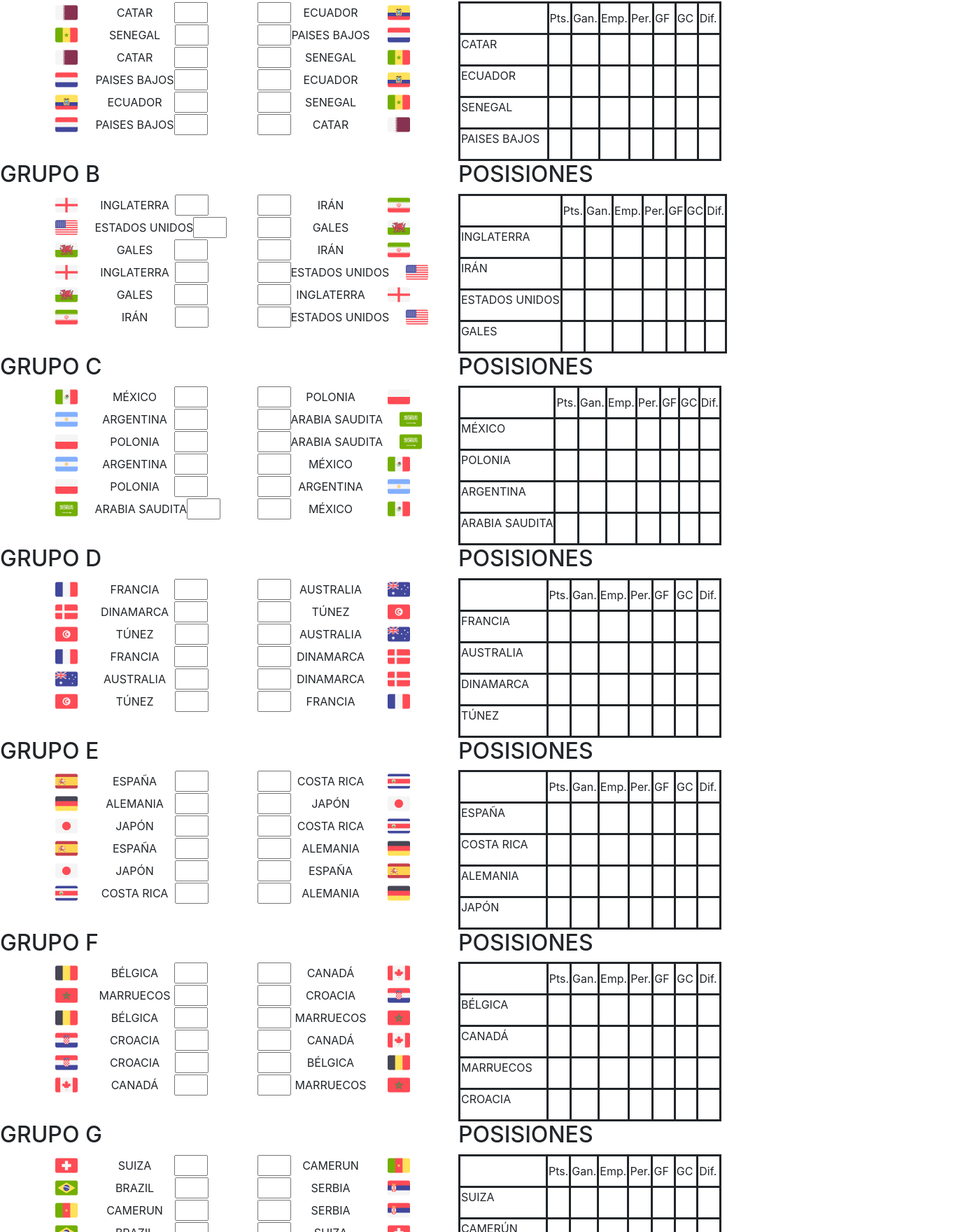
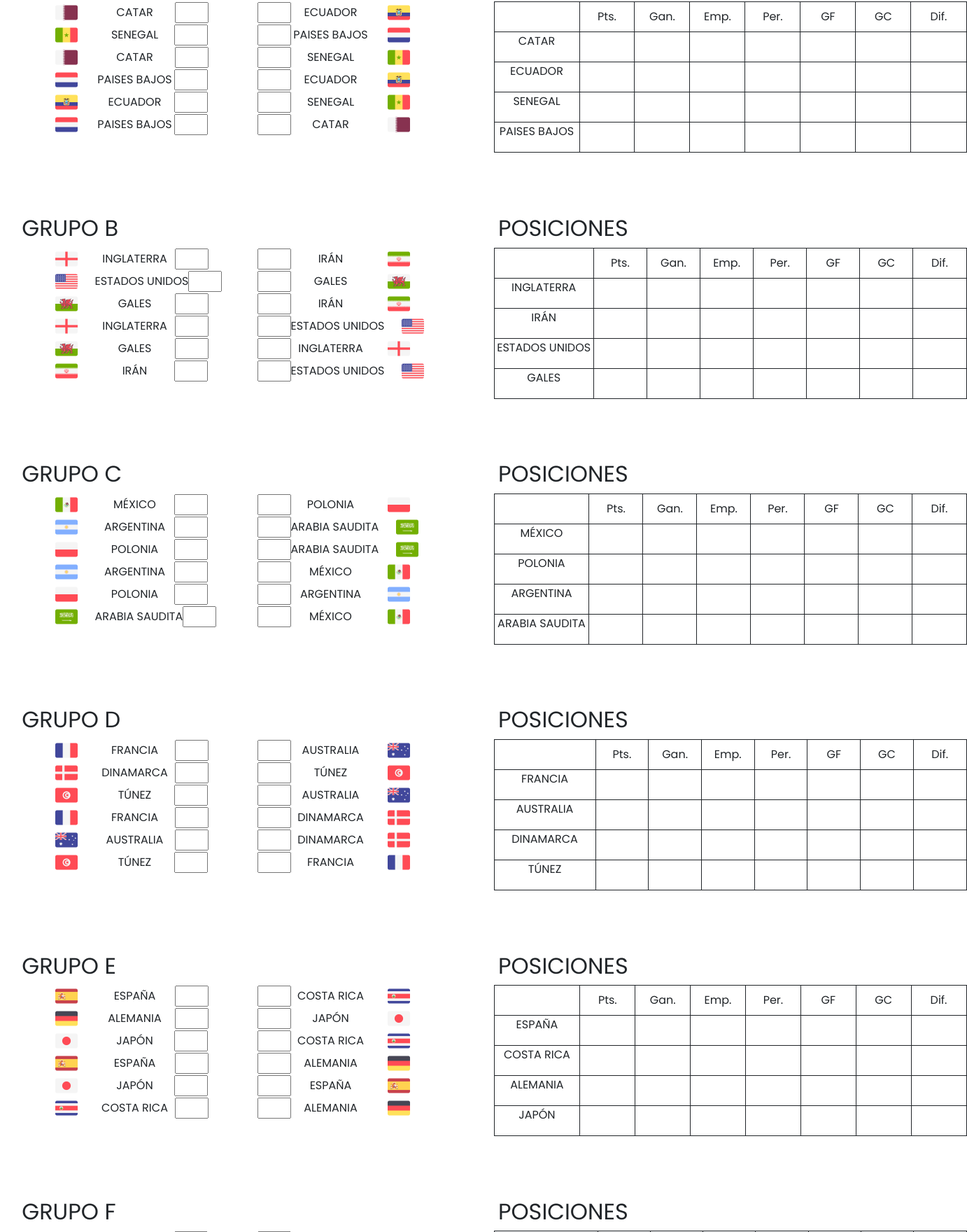
Before and after one commit to FlorenciaGalindezCasas/reto-mundial, an Angular app: page /home in a window 1280 px wide. Shown: the part 226-1986 px from the top of the page at 70% size, 1382 px wide, since content can reach past the window. Built offline with nearby package versions, Linux system fonts and the light colour scheme.

Commit message:
cambios en home

```diff
--- a/src/app/components/home/home.component.html
+++ b/src/app/components/home/home.component.html
@@ -30,10 +30,10 @@
         </div>
 
     </div>
-    <div class="col-sm-6">
-      <h2>POSISIONES</h2>
+    <div class="col-sm-6" class="posiciones">
+      <h2>POSICIONES</h2>
       <div>
-        <table style="width: 376px; height: 166px;" border="1">
+        <table style="width: 676px; height: 166px;" >
           <tbody>
           <tr>
           <td class="tablePais">
@@ -51,49 +51,49 @@
           <td class="tablePais">
           <p>CATAR</p>
           </td>
-          <td>&nbsp;</td>
-          <td>&nbsp;</td>
-          <td>&nbsp;</td>
-          <td>&nbsp;</td>
-          <td>&nbsp;</td>
-          <td>&nbsp;</td>
-          <td>&nbsp;</td>
+          <td><input type="number"></td>
+          <td><input type="number"></td>
+          <td><input type="number"></td>
+          <td><input type="number"></td>
+          <td><input type="number"></td>
+          <td><input type="number"></td>
+          <td><input type="number"></td>
           </tr>
           <tr>
           <td class="tablePais">
           <p>ECUADOR</p>
           </td>
-          <td>&nbsp;</td>
-          <td>&nbsp;</td>
-          <td>&nbsp;</td>
-          <td>&nbsp;</td>
-          <td>&nbsp;</td>
-          <td>&nbsp;</td>
-          <td>&nbsp;</td>
+          <td><input type="number"></td>
+          <td><input type="number"></td>
+          <td><input type="number"></td>
+          <td><input type="number"></td>
+          <td><input type="number"></td>
+          <td><input type="number"></td>
+          <td><input type="number"></td>
           </tr>
           <tr>
           <td class="tablePais">
           <p>SENEGAL</p>
           </td>
-          <td>&nbsp;</td>
-          <td>&nbsp;</td>
-          <td>&nbsp;</td>
-          <td>&nbsp;</td>
-          <td>&nbsp;</td>
-          <td>&nbsp;</td>
-          <td>&nbsp;</td>
+          <td><input type="number"></td>
+          <td><input type="number"></td>
+          <td><input type="number"></td>
+          <td><input type="number"></td>
+          <td><input type="number"></td>
+          <td><input type="number"></td>
+          <td><input type="number"></td>
           </tr>
           <tr>
           <td class="tablePais">
           <p>PAISES BAJOS</p>
           </td>
-          <td>&nbsp;</td>
-          <td>&nbsp;</td>
-          <td>&nbsp;</td>
-          <td>&nbsp;</td>
-          <td>&nbsp;</td>
-          <td>&nbsp;</td>
-          <td>&nbsp;</td>
+          <td><input type="number"></td>
+          <td><input type="number"></td>
+          <td><input type="number"></td>
+          <td><input type="number"></td>
+          <td><input type="number"></td>
+          <td><input type="number"></td>
+          <td><input type="number"></td>
           </tr>
         </tbody>
       </table>
@@ -132,10 +132,10 @@
 
 
     </div>
-    <div class="col-sm-6">
-      <h2>POSISIONES</h2>
+    <div class="col-sm-6"class="posiciones">
+      <h2>POSICIONES</h2>
       <div>
-        <table style="width: 376px; height: 166px;" border="1">
+        <table style="width: 676px; height: 166px;" >
           <tbody>
           <tr>
           <td class="tablePais">
@@ -153,49 +153,49 @@
           <td class="tablePais">
           <p>INGLATERRA</p>
           </td>
-          <td>&nbsp;</td>
-          <td>&nbsp;</td>
-          <td>&nbsp;</td>
-          <td>&nbsp;</td>
-          <td>&nbsp;</td>
-          <td>&nbsp;</td>
-          <td>&nbsp;</td>
+          <td><input type="number"></td>
+          <td><input type="number"></td>
+          <td><input type="number"></td>
+          <td><input type="number"></td>
+          <td><input type="number"></td>
+          <td><input type="number"></td>
+          <td><input type="number"></td>
           </tr>
           <tr>
           <td class="tablePais">
           <p>IRÁN</p>
           </td>
-          <td>&nbsp;</td>
-          <td>&nbsp;</td>
-          <td>&nbsp;</td>
-          <td>&nbsp;</td>
-          <td>&nbsp;</td>
-          <td>&nbsp;</td>
-          <td>&nbsp;</td>
+          <td><input type="number"></td>
+          <td><input type="number"></td>
+          <td><input type="number"></td>
+          <td><input type="number"></td>
+          <td><input type="number"></td>
+          <td><input type="number"></td>
+          <td><input type="number"></td>
           </tr>
           <tr>
           <td class="tablePais">
           <p>ESTADOS UNIDOS</p>
           </td>
-          <td>&nbsp;</td>
-          <td>&nbsp;</td>
-          <td>&nbsp;</td>
-          <td>&nbsp;</td>
-          <td>&nbsp;</td>
-          <td>&nbsp;</td>
-          <td>&nbsp;</td>
+          <td><input type="number"></td>
+          <td><input type="number"></td>
+          <td><input type="number"></td>
+          <td><input type="number"></td>
+          <td><input type="number"></td>
+          <td><input type="number"></td>
+          <td><input type="number"></td>
           </tr>
           <tr>
           <td class="tablePais">
           <p>GALES</p>
           </td>
-          <td>&nbsp;</td>
-          <td>&nbsp;</td>
-          <td>&nbsp;</td>
-          <td>&nbsp;</td>
-          <td>&nbsp;</td>
-          <td>&nbsp;</td>
-          <td>&nbsp;</td>
+          <td><input type="number"></td>
+          <td><input type="number"></td>
+          <td><input type="number"></td>
+          <td><input type="number"></td>
+          <td><input type="number"></td>
+          <td><input type="number"></td>
+          <td><input type="number"></td>
           </tr>
         </tbody>
       </table>
@@ -231,10 +231,10 @@
         </div>
 
     </div>
-    <div class="col-sm-6">
-     <h2>POSISIONES</h2>
+    <div class="col-sm-6"class="posiciones">
+     <h2>POSICIONES</h2>
       <div>
-        <table style="width: 376px; height: 166px;" border="1">
+        <table style="width: 676px; height: 166px;" >
           <tbody>
           <tr>
           <td class="tablePais">
@@ -252,49 +252,49 @@
           <td class="tablePais">
           <p>MÉXICO</p>
           </td>
-          <td>&nbsp;</td>
-          <td>&nbsp;</td>
-          <td>&nbsp;</td>
-          <td>&nbsp;</td>
-          <td>&nbsp;</td>
-          <td>&nbsp;</td>
-          <td>&nbsp;</td>
+          <td><input type="number"></td>
+          <td><input type="number"></td>
+          <td><input type="number"></td>
+          <td><input type="number"></td>
+          <td><input type="number"></td>
+          <td><input type="number"></td>
+          <td><input type="number"></td>
           </tr>
           <tr>
           <td class="tablePais">
           <p>POLONIA</p>
           </td>
-          <td>&nbsp;</td>
-          <td>&nbsp;</td>
-          <td>&nbsp;</td>
-          <td>&nbsp;</td>
-          <td>&nbsp;</td>
-          <td>&nbsp;</td>
-          <td>&nbsp;</td>
+          <td><input type="number"></td>
+          <td><input type="number"></td>
+          <td><input type="number"></td>
+          <td><input type="number"></td>
+          <td><input type="number"></td>
+          <td><input type="number"></td>
+          <td><input type="number"></td>
           </tr>
           <tr>
           <td class="tablePais">
           <p>ARGENTINA</p>
           </td>
-          <td>&nbsp;</td>
-          <td>&nbsp;</td>
-          <td>&nbsp;</td>
-          <td>&nbsp;</td>
-          <td>&nbsp;</td>
-          <td>&nbsp;</td>
-          <td>&nbsp;</td>
+          <td><input type="number"></td>
+          <td><input type="number"></td>
+          <td><input type="number"></td>
+          <td><input type="number"></td>
+          <td><input type="number"></td>
+          <td><input type="number"></td>
+          <td><input type="number"></td>
           </tr>
           <tr>
           <td class="tablePais">
           <p>ARABIA SAUDITA</p>
           </td>
-          <td>&nbsp;</td>
-          <td>&nbsp;</td>
-          <td>&nbsp;</td>
-          <td>&nbsp;</td>
-          <td>&nbsp;</td>
-          <td>&nbsp;</td>
-          <td>&nbsp;</td>
+          <td><input type="number"></td>
+          <td><input type="number"></td>
+          <td><input type="number"></td>
+          <td><input type="number"></td>
+          <td><input type="number"></td>
+          <td><input type="number"></td>
+          <td><input type="number"></td>
           </tr>
         </tbody>
       </table>
@@ -329,10 +329,10 @@
             </div>
         </div>
       </div>
-      <div class="col-sm-6">
-       <h2>POSISIONES</h2>
+      <div class="col-sm-6"class="posiciones">
+       <h2>POSICIONES</h2>
        <div>
-        <table style="width: 376px; height: 166px;" border="1">
+        <table style="width: 676px; height: 166px;" >
           <tbody>
           <tr>
           <td class="tablePais">
@@ -350,49 +350,49 @@
           <td class="tablePais">
           <p>FRANCIA</p>
           </td>
-          <td>&nbsp;</td>
-          <td>&nbsp;</td>
-          <td>&nbsp;</td>
-          <td>&nbsp;</td>
-          <td>&nbsp;</td>
-          <td>&nbsp;</td>
-          <td>&nbsp;</td>
+          <td><input type="number"></td>
+          <td><input type="number"></td>
+          <td><input type="number"></td>
+          <td><input type="number"></td>
+          <td><input type="number"></td>
+          <td><input type="number"></td>
+          <td><input type="number"></td>
           </tr>
           <tr>
           <td class="tablePais">
           <p>AUSTRALIA</p>
           </td>
-          <td>&nbsp;</td>
-          <td>&nbsp;</td>
-          <td>&nbsp;</td>
-          <td>&nbsp;</td>
-          <td>&nbsp;</td>
-          <td>&nbsp;</td>
-          <td>&nbsp;</td>
+          <td><input type="number"></td>
+          <td><input type="number"></td>
+          <td><input type="number"></td>
+          <td><input type="number"></td>
+          <td><input type="number"></td>
+          <td><input type="number"></td>
+          <td><input type="number"></td>
           </tr>
           <tr>
           <td class="tablePais">
           <p>DINAMARCA</p>
           </td>
-          <td>&nbsp;</td>
-          <td>&nbsp;</td>
-          <td>&nbsp;</td>
-          <td>&nbsp;</td>
-          <td>&nbsp;</td>
-          <td>&nbsp;</td>
-          <td>&nbsp;</td>
+          <td><input type="number"></td>
+          <td><input type="number"></td>
+          <td><input type="number"></td>
+          <td><input type="number"></td>
+          <td><input type="number"></td>
+          <td><input type="number"></td>
+          <td><input type="number"></td>
           </tr>
           <tr>
           <td class="tablePais">
           <p>TÚNEZ</p>
           </td>
-          <td>&nbsp;</td>
-          <td>&nbsp;</td>
-          <td>&nbsp;</td>
-          <td>&nbsp;</td>
-          <td>&nbsp;</td>
-          <td>&nbsp;</td>
-          <td>&nbsp;</td>
+          <td><input type="number"></td>
+          <td><input type="number"></td>
+          <td><input type="number"></td>
+          <td><input type="number"></td>
+          <td><input type="number"></td>
+          <td><input type="number"></td>
+          <td><input type="number"></td>
           </tr>
         </tbody>
       </table>
@@ -430,10 +430,10 @@
             </div>
         </div>
     </div>
-    <div class="col-sm-6">
-      <h2>POSISIONES</h2>
+    <div class="col-sm-6"class="posiciones">
+      <h2>POSICIONES</h2>
       <div>
-        <table style="width: 376px; height: 166px;" border="1">
+        <table style="width: 676px; height: 166px;" >
           <tbody>
           <tr>
           <td class="tablePais">
@@ -451,49 +451,49 @@
           <td class="tablePais">
           <p>ESPAÑA</p>
           </td>
-          <td>&nbsp;</td>
-          <td>&nbsp;</td>
-          <td>&nbsp;</td>
-          <td>&nbsp;</td>
-          <td>&nbsp;</td>
-          <td>&nbsp;</td>
-          <td>&nbsp;</td>
+          <td><input type="number"></td>
+          <td><input type="number"></td>
+          <td><input type="number"></td>
+          <td><input type="number"></td>
+          <td><input type="number"></td>
+          <td><input type="number"></td>
+          <td><input type="number"></td>
           </tr>
           <tr>
           <td class="tablePais">
           <p>COSTA RICA</p>
           </td>
-          <td>&nbsp;</td>
-          <td>&nbsp;</td>
-          <td>&nbsp;</td>
-          <td>&nbsp;</td>
-          <td>&nbsp;</td>
-          <td>&nbsp;</td>
-          <td>&nbsp;</td>
+          <td><input type="number"></td>
+          <td><input type="number"></td>
+          <td><input type="number"></td>
+          <td><input type="number"></td>
+          <td><input type="number"></td>
+          <td><input type="number"></td>
+          <td><input type="number"></td>
           </tr>
           <tr>
           <td class="tablePais">
           <p>ALEMANIA</p>
           </td>
-          <td>&nbsp;</td>
-          <td>&nbsp;</td>
-          <td>&nbsp;</td>
-          <td>&nbsp;</td>
-          <td>&nbsp;</td>
-          <td>&nbsp;</td>
-          <td>&nbsp;</td>
+          <td><input type="number"></td>
+          <td><input type="number"></td>
+          <td><input type="number"></td>
+          <td><input type="number"></td>
+          <td><input type="number"></td>
+          <td><input type="number"></td>
+          <td><input type="number"></td>
           </tr>
           <tr>
           <td class="tablePais">
           <p>JAPÓN</p>
           </td>
-          <td>&nbsp;</td>
-          <td>&nbsp;</td>
-          <td>&nbsp;</td>
-          <td>&nbsp;</td>
-          <td>&nbsp;</td>
-          <td>&nbsp;</td>
-          <td>&nbsp;</td>
+          <td><input type="number"></td>
+          <td><input type="number"></td>
+          <td><input type="number"></td>
+          <td><input type="number"></td>
+          <td><input type="number"></td>
+          <td><input type="number"></td>
+          <td><input type="number"></td>
           </tr>
         </tbody>
       </table>
@@ -527,10 +527,10 @@
             </div>
         </div>
     </div>
-    <div class="col-sm-6">
-      <h2>POSISIONES</h2>
+    <div class="col-sm-6"class="posiciones">
+      <h2>POSICIONES</h2>
       <div>
-        <table style="width: 376px; height: 166px;" border="1">
+        <table style="width: 676px; height: 166px;" >
           <tbody>
           <tr>
           <td class="tablePais">
@@ -548,49 +548,49 @@
           <td class="tablePais">
           <p>BÉLGICA</p>
           </td>
-          <td>&nbsp;</td>
-          <td>&nbsp;</td>
-          <td>&nbsp;</td>
-          <td>&nbsp;</td>
-          <td>&nbsp;</td>
-          <td>&nbsp;</td>
-          <td>&nbsp;</td>
+          <td><input type="number"></td>
+          <td><input type="number"></td>
+          <td><input type="number"></td>
+          <td><input type="number"></td>
+          <td><input type="number"></td>
+          <td><input type="number"></td>
+          <td><input type="number"></td>
           </tr>
           <tr>
           <td class="tablePais">
           <p>CANADÁ</p>
           </td>
-          <td>&nbsp;</td>
-          <td>&nbsp;</td>
-          <td>&nbsp;</td>
-          <td>&nbsp;</td>
-          <td>&nbsp;</td>
-          <td>&nbsp;</td>
-          <td>&nbsp;</td>
+          <td><input type="number"></td>
+          <td><input type="number"></td>
+          <td><input type="number"></td>
+          <td><input type="number"></td>
+          <td><input type="number"></td>
+          <td><input type="number"></td>
+          <td><input type="number"></td>
           </tr>
           <tr>
           <td class="tablePais">
           <p>MARRUECOS</p>
           </td>
-          <td>&nbsp;</td>
-          <td>&nbsp;</td>
-          <td>&nbsp;</td>
-          <td>&nbsp;</td>
-          <td>&nbsp;</td>
-          <td>&nbsp;</td>
-          <td>&nbsp;</td>
+          <td><input type="number"></td>
+          <td><input type="number"></td>
+          <td><input type="number"></td>
+          <td><input type="number"></td>
+          <td><input type="number"></td>
+          <td><input type="number"></td>
+          <td><input type="number"></td>
           </tr>
           <tr>
           <td class="tablePais">
           <p>CROACIA</p>
           </td>
-          <td>&nbsp;</td>
-          <td>&nbsp;</td>
-          <td>&nbsp;</td>
-          <td>&nbsp;</td>
-          <td>&nbsp;</td>
-          <td>&nbsp;</td>
-          <td>&nbsp;</td>
+          <td><input type="number"></td>
+          <td><input type="number"></td>
+          <td><input type="number"></td>
+          <td><input type="number"></td>
+          <td><input type="number"></td>
+          <td><input type="number"></td>
+          <td><input type="number"></td>
           </tr>
         </tbody>
       </table>
@@ -626,10 +626,10 @@
           </div>
         </div>
     </div>
-    <div class="col-sm-6">
-      <h2>POSISIONES</h2>
+    <div class="col-sm-6"class="posiciones">
+      <h2>POSICIONES</h2>
       <div>
-        <table style="width: 376px; height: 166px;" border="1">
+        <table style="width: 676px; height: 166px;" >
           <tbody>
           <tr>
           <td class="tablePais">
@@ -647,49 +647,49 @@
           <td class="tablePais">
           <p>SUIZA</p>
           </td>
-          <td>&nbsp;</td>
-          <td>&nbsp;</td>
-          <td>&nbsp;</td>
-          <td>&nbsp;</td>
-          <td>&nbsp;</td>
-          <td>&nbsp;</td>
-          <td>&nbsp;</td>
+          <td><input type="number"></td>
+          <td><input type="number"></td>
+          <td><input type="number"></td>
+          <td><input type="number"></td>
+          <td><input type="number"></td>
+          <td><input type="number"></td>
+          <td><input type="number"></td>
           </tr>
           <tr>
           <td class="tablePais">
           <p>CAMERÚN</p>
           </td>
-          <td>&nbsp;</td>
-          <td>&nbsp;</td>
-          <td>&nbsp;</td>
-          <td>&nbsp;</td>
-          <td>&nbsp;</td>
-          <td>&nbsp;</td>
-          <td>&nbsp;</td>
+          <td><input type="number"></td>
+          <td><input type="number"></td>
+          <td><input type="number"></td>
+          <td><input type="number"></td>
+          <td><input type="number"></td>
+          <td><input type="number"></td>
+          <td><input type="number"></td>
           </tr>
           <tr>
           <td class="tablePais">
           <p>BRASIL</p>
           </td>
-          <td>&nbsp;</td>
-          <td>&nbsp;</td>
-          <td>&nbsp;</td>
-          <td>&nbsp;</td>
-          <td>&nbsp;</td>
-          <td>&nbsp;</td>
-          <td>&nbsp;</td>
+          <td><input type="number"></td>
+          <td><input type="number"></td>
+          <td><input type="number"></td>
+          <td><input type="number"></td>
+          <td><input type="number"></td>
+          <td><input type="number"></td>
+          <td><input type="number"></td>
           </tr>
           <tr>
           <td class="tablePais">
           <p>SERBIA</p>
           </td>
-          <td>&nbsp;</td>
-          <td>&nbsp;</td>
-          <td>&nbsp;</td>
-          <td>&nbsp;</td>
-          <td>&nbsp;</td>
-          <td>&nbsp;</td>
-          <td>&nbsp;</td>
+          <td><input type="number"></td>
+          <td><input type="number"></td>
+          <td><input type="number"></td>
+          <td><input type="number"></td>
+          <td><input type="number"></td>
+          <td><input type="number"></td>
+          <td><input type="number"></td>
           </tr>
         </tbody>
       </table>
@@ -723,10 +723,10 @@
       </div>
     </div>
   </div>
-  <div class="col-sm-6">
-      <h2>POSISIONES</h2>
+  <div class="col-sm-6"class="posiciones">
+      <h2>POSICIONES</h2>
       <div>
-        <table style="width: 376px; height: 166px;" border="1">
+        <table style="width: 676px; height: 166px;" >
           <tbody>
           <tr>
           <td class="tablePais">
@@ -744,49 +744,49 @@
           <td class="tablePais">
           <p>URUGUAY</p>
           </td>
-          <td>&nbsp;</td>
-          <td>&nbsp;</td>
-          <td>&nbsp;</td>
-          <td>&nbsp;</td>
-          <td>&nbsp;</td>
-          <td>&nbsp;</td>
-          <td>&nbsp;</td>
+          <td><input type="number"></td>
+          <td><input type="number"></td>
+          <td><input type="number"></td>
+          <td><input type="number"></td>
+          <td><input type="number"></td>
+          <td><input type="number"></td>
+          <td><input type="number"></td>
           </tr>
           <tr>
           <td class="tablePais">
           <p>COREA DEL SUR</p>
           </td>
-          <td>&nbsp;</td>
-          <td>&nbsp;</td>
-          <td>&nbsp;</td>
-          <td>&nbsp;</td>
-          <td>&nbsp;</td>
-          <td>&nbsp;</td>
-          <td>&nbsp;</td>
+          <td><input type="number"></td>
+          <td><input type="number"></td>
+          <td><input type="number"></td>
+          <td><input type="number"></td>
+          <td><input type="number"></td>
+          <td><input type="number"></td>
+          <td><input type="number"></td>
           </tr>
           <tr>
           <td class="tablePais">
           <p>PORTUGAL</p>
           </td>
-          <td>&nbsp;</td>
-          <td>&nbsp;</td>
-          <td>&nbsp;</td>
-          <td>&nbsp;</td>
-          <td>&nbsp;</td>
-          <td>&nbsp;</td>
-          <td>&nbsp;</td>
+          <td><input type="number"></td>
+          <td><input type="number"></td>
+          <td><input type="number"></td>
+          <td><input type="number"></td>
+          <td><input type="number"></td>
+          <td><input type="number"></td>
+          <td><input type="number"></td>
           </tr>
           <tr>
           <td class="tablePais">
           <p>GHANA</p>
           </td>
-          <td>&nbsp;</td>
-          <td>&nbsp;</td>
-          <td>&nbsp;</td>
-          <td>&nbsp;</td>
-          <td>&nbsp;</td>
-          <td>&nbsp;</td>
-          <td>&nbsp;</td>
+          <td><input type="number"></td>
+          <td><input type="number"></td>
+          <td><input type="number"></td>
+          <td><input type="number"></td>
+          <td><input type="number"></td>
+          <td><input type="number"></td>
+          <td><input type="number"></td>
           </tr>
         </tbody>
       </table>
--- a/src/index.html
+++ b/src/index.html
@@ -6,6 +6,7 @@
   <base href="/">
   <meta name="viewport" content="width=device-width, initial-scale=1">
   <link rel="icon" type="image/x-icon" href="favicon.ico">
+  <link rel="stylesheet" href="https://fonts.googleapis.com/css?family=Abril+Fatface|Poppins">
   <link rel="stylesheet" href="https://cdn.jsdelivr.net/npm/bootstrap@4.3.1/dist/css/bootstrap.min.css" integrity="sha384-ggOyR0iXCbMQv3Xipma34MD+dH/1fQ784/j6cY/iJTQUOhcWr7x9JvoRxT2MZw1T" crossorigin="anonymous">
 </head>
 <body>
--- a/src/styles.css
+++ b/src/styles.css
@@ -1,4 +1,11 @@
+h1{
+     font-family: Poppins, sans-serif;
+     padding-left: 5%;
+}
 
+h2{
+     padding-left: 5%;
+}
 ul{
     list-style: none;
 }
@@ -9,6 +16,11 @@ img{
 
 .col-sm-6{
     white-space: nowrap;
+    font-family: Poppins, sans-serif;
+    margin-bottom: 5%;
+}
+.col-sm-6 input{
+    text-align: center;
 }
 
 .col-sm-6 img{
@@ -18,7 +30,6 @@ img{
 }
 
 .col-sm-6 li {
-    /* border: 2px solid black; */
     display: flex;
     justify-content: space-between;
     align-items: center;
@@ -29,19 +40,30 @@ img{
     width: 3em;
 }
 
+/* Estilos de las tablas */
 
-
-td{
-  border:3px solid;
+.posiciones{
+    margin-left: 5%;
+    font-family: Poppins, sans-serif;
+    width: 129px;
+}
+.posiciones tr{
+    border: 0.05em solid;
+    text-align: center;
+}
+.posiciones input{
+    width: 3em;
+    border: none;
+    text-align: right;
 }
 
-/* Estilos de las tablas */
-.col-sm-6 table td{
-    width: 32.925px;
+.posiciones input:focus{
+    outline: none;
 }
 
-.col-sm-6 table .tablePais{
-    width: 129px;
+.posiciones td{
+    width: 32.925px;
+    border: 0.05em solid;
 }
 
 .inputs{
```
